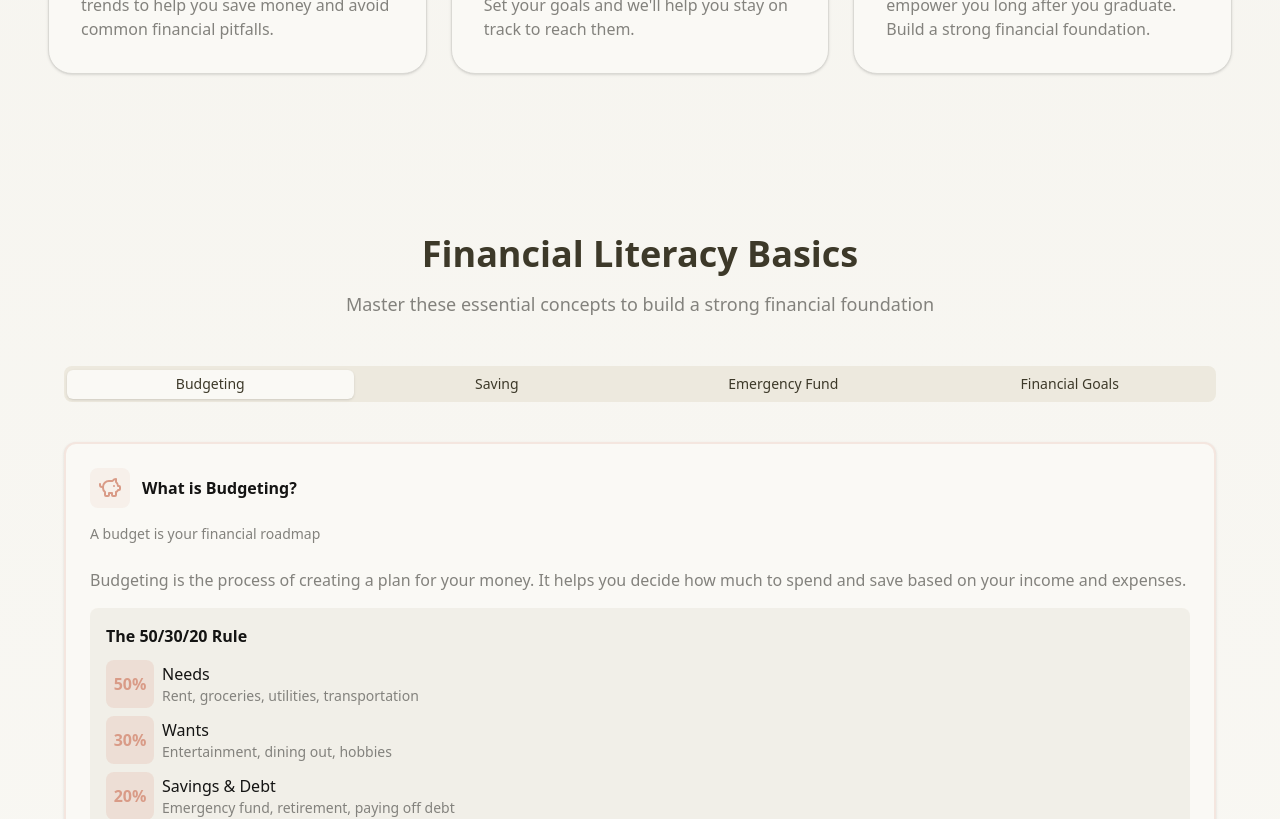
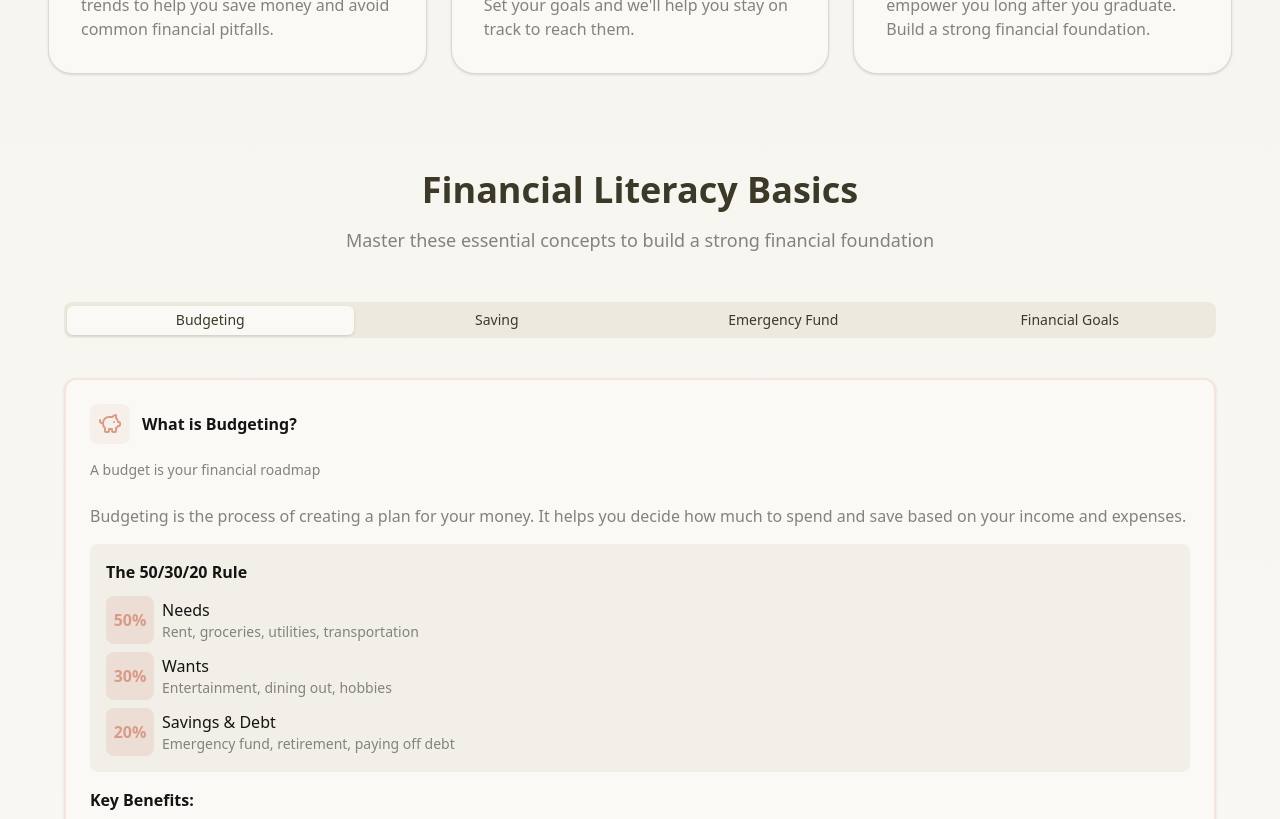
Before and after one commit to Spagestic/finspace, a Next.js app: page / in a window 1280 px wide. Shown: the part 1400-2219 px from the top of the page. Built offline with nearby package versions, Linux system fonts and the light colour scheme.

Commit message:
refactor EducationSection layout for improved structure

```diff
--- a/app/page.tsx
+++ b/app/page.tsx
@@ -40,9 +40,8 @@ export default function Home() {
       )}
 
       {/* Education Section */}
-      <section className="py-16 px-4">
-        <EducationSection />
-      </section>
+
+      <EducationSection />
 
       {/* CTA Section */}
       <section className="py-20 px-4 bg-gradient-to-r from-primary/10 to-primary/5">
```
